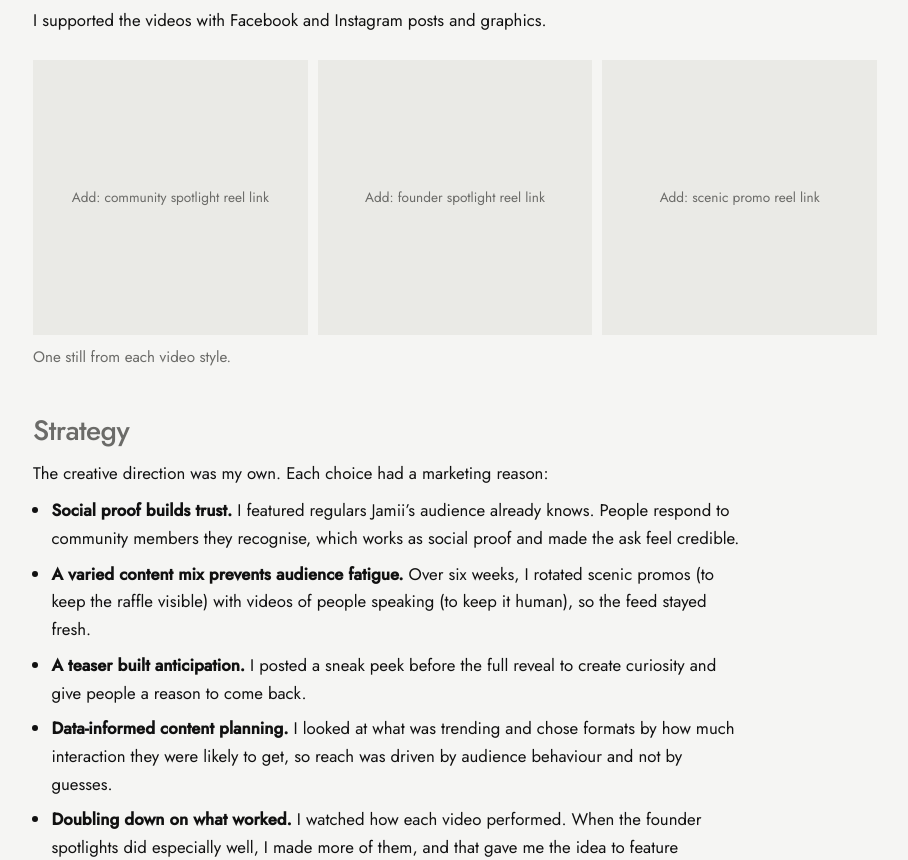
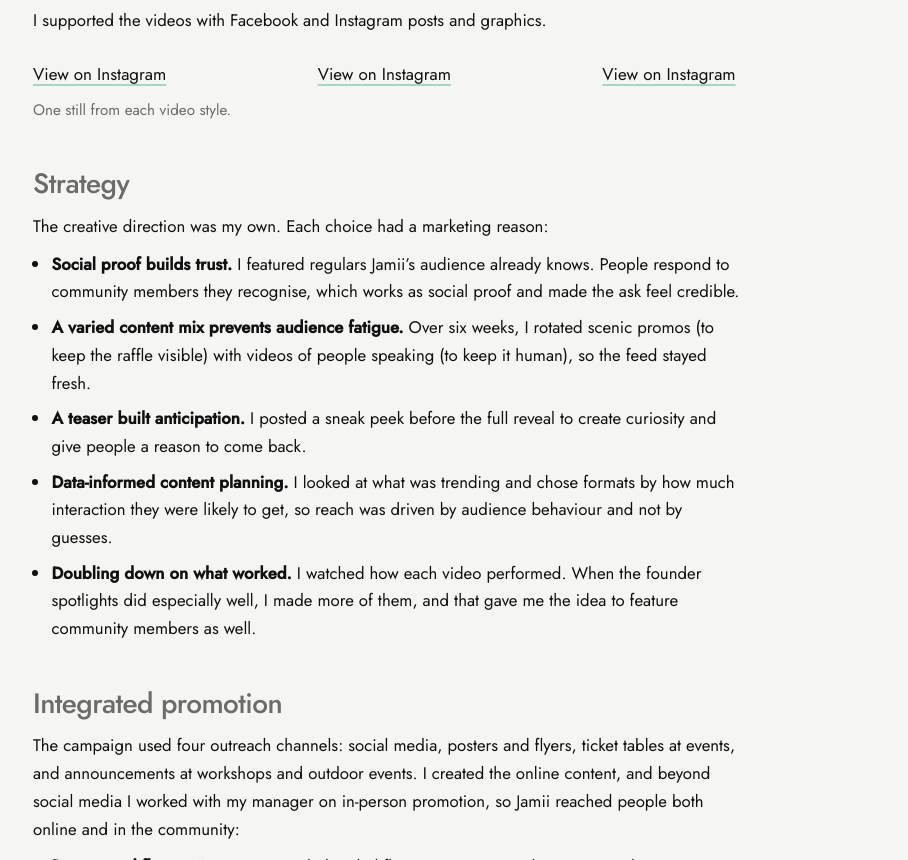
Before and after one commit to ColleanChau11/Portfolio, a plain HTML site: page raffle.html in a window 1280 px wide. Shown: the part 2516-3376 px from the top of the page, without its empty margins (127-1035 px from the left). Drawn offline with Linux system fonts and the light colour scheme; a script that the page names is missing.

Commit message:
Embed community, founder and scenic reels
Co-Authored-By: Claude Sonnet 5.5 <noreply@anthropic.com>
Claude-Session: https://claude.ai/code/session_01KDxY4FFNMov2rqRc9xGKvz

```diff
--- a/raffle.html
+++ b/raffle.html
@@ -53,7 +53,7 @@
 <li><b>Founder spotlights:</b> the Jamii founder speaking directly to the audience, a trusted and familiar voice for the ask.</li>
 <li><b>Scenic promos:</b> general promotional videos set against scenery, keeping the raffle visible between the more personal posts.</li></ul>
 <p>I supported the videos with Facebook and Instagram posts and graphics.</p>
-<div class="strip"><div class="ig" data-ig="" data-label="Add: community spotlight reel link"></div><div class="ig" data-ig="" data-label="Add: founder spotlight reel link"></div><div class="ig" data-ig="" data-label="Add: scenic promo reel link"></div></div>
+<div class="strip"><div class="ig" data-ig="https://www.instagram.com/reel/DZ-6a-HIg9r/" data-label="Add: community spotlight reel link"></div><div class="ig" data-ig="https://www.instagram.com/reel/DZNZi8CufIl/" data-label="Add: founder spotlight reel link"></div><div class="ig" data-ig="https://www.instagram.com/reel/DZYEX0uIi7l/" data-label="Add: scenic promo reel link"></div></div>
 <p class="meta" style="margin-top:10px">One still from each video style.</p>
 <h4>Strategy</h4><p>The creative direction was my own. Each choice had a marketing reason:</p><ul>
 <li><b>Social proof builds trust.</b> I featured regulars Jamii’s audience already knows. People respond to community members they recognise, which works as social proof and made the ask feel credible.</li>
```
